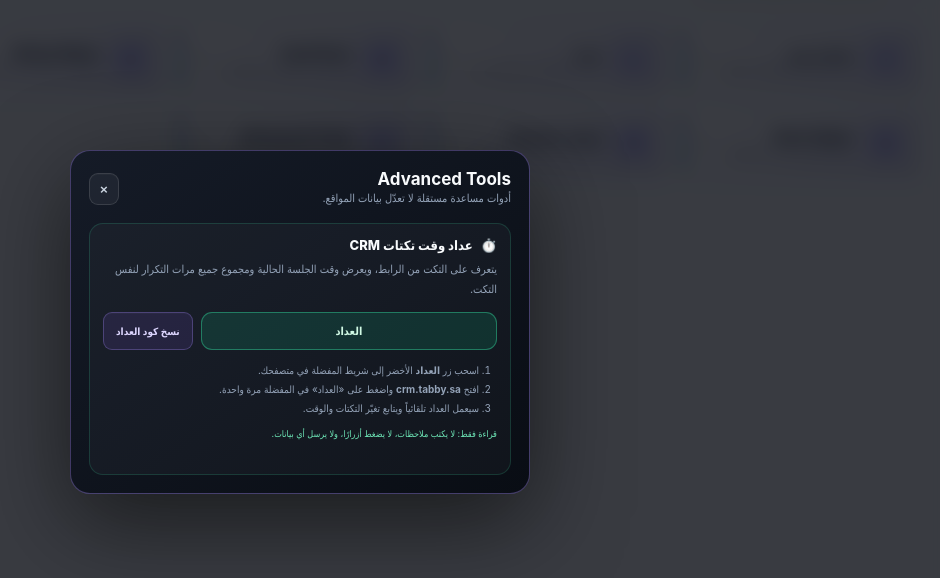
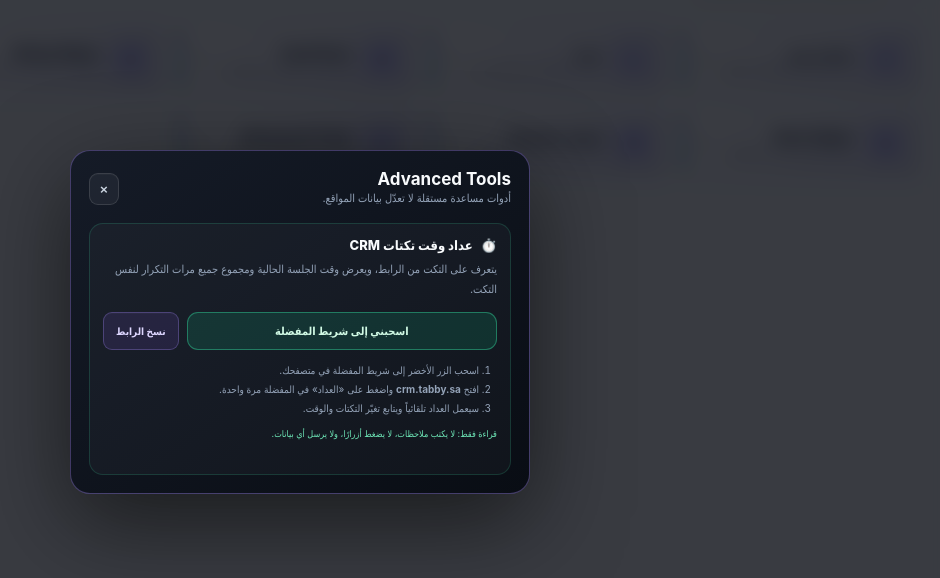
Before and after one commit to Sultan-it-1/tabby, a browser extension: page index.html in a window 1280 px wide. Both pictures are taken after a click on the button 639 px from the left and 220 px from the top of the page. Shown: the part 78-656 px from the top of the page, without its empty margins (340-1280 px from the left). Drawn offline with Linux system fonts and the light colour scheme; no server answers.

```diff
--- a/index.html
+++ b/index.html
@@ -502,11 +502,11 @@
                 <div class="advanced-tool-title"><span aria-hidden="true">⏱️</span><span>عداد وقت تكتات CRM</span></div>
                 <p>يتعرف على التكت من الرابط، ويعرض وقت الجلسة الحالية ومجموع جميع مرات التكرار لنفس التكت.</p>
                 <div class="advanced-bookmarklet-row">
-                    <a href="javascript:void(0)" draggable="true" class="advanced-bookmarklet-link" id="crmTrackerBookmarklet" title="اسحب إلى شريط المفضلة كـ «العداد»">العداد</a>
-                    <button type="button" class="advanced-copy-btn" id="copyCrmTrackerBookmarklet">نسخ كود العداد</button>
+                    <a href="javascript:void(0)" draggable="true" class="advanced-bookmarklet-link" id="crmTrackerBookmarklet">اسحبني إلى شريط المفضلة</a>
+                    <button type="button" class="advanced-copy-btn" id="copyCrmTrackerBookmarklet">نسخ الرابط</button>
                 </div>
                 <ol class="advanced-steps">
-                    <li>اسحب زر <b>العداد</b> الأخضر إلى شريط المفضلة في متصفحك.</li>
+                    <li>اسحب الزر الأخضر إلى شريط المفضلة في متصفحك.</li>
                     <li>افتح <b>crm.tabby.sa</b> واضغط على «العداد» في المفضلة مرة واحدة.</li>
                     <li>سيعمل العداد تلقائياً ويتابع تغيّر التكتات والوقت.</li>
                 </ol>
@@ -547,8 +547,20 @@
 
             if (window.FastToolkitCrmTicketTracker && bookmarkletLink) {
                 const bookmarklet = window.FastToolkitCrmTicketTracker.buildBookmarklet();
+                const defaultLabel = 'اسحبني إلى شريط المفضلة';
+                const bookmarkTitle = 'العداد';
+
                 bookmarkletLink.setAttribute('href', bookmarklet);
-                bookmarkletLink.setAttribute('title', 'اسحب هذا الزر إلى شريط المفضلة لإنشاء أداة «العداد»');
+                bookmarkletLink.setAttribute('title', 'اسحب هذا الزر إلى شريط المفضلة');
+                bookmarkletLink.textContent = defaultLabel;
+
+                bookmarkletLink.addEventListener('dragstart', () => {
+                    bookmarkletLink.textContent = bookmarkTitle;
+                });
+
+                bookmarkletLink.addEventListener('dragend', () => {
+                    bookmarkletLink.textContent = defaultLabel;
+                });
 
                 if (bookmarkletCopyBtn) {
                     bookmarkletCopyBtn.addEventListener('click', async () => {
@@ -556,7 +568,7 @@
                             await navigator.clipboard.writeText(bookmarklet);
                             if (bookmarkletCopyStatus) bookmarkletCopyStatus.textContent = 'تم نسخ كود «العداد» بنجاح ✅ يمكنك إضافته للمفضلة';
                         } catch (e) {
-                            if (bookmarkletCopyStatus) bookmarkletCopyStatus.textContent = 'اسحب زر «العداد» مباشرة إلى شريط المفضلة.';
+                            if (bookmarkletCopyStatus) bookmarkletCopyStatus.textContent = 'اسحب الزر الأخضر مباشرة إلى شريط المفضلة.';
                         }
                     });
                 }
```
Also changed, not shown: tests/crm-ticket-tracker.test.js (+5 -3 lines).
